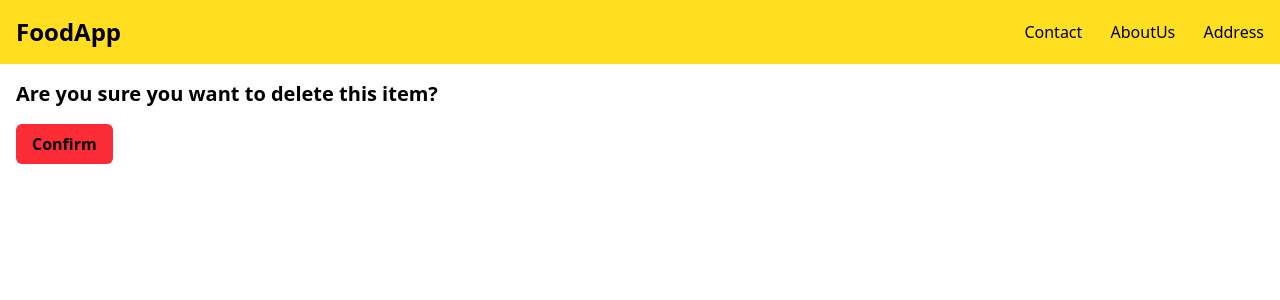
After one commit to mohibiology/Food-Menu-App, a Django app: template mysite/myapp/templates/myapp/item-delete.html in a window 1280 px wide. The commit adds this page. Shown: the top 300 px of the page. Run offline with Django 5.2, Linux system fonts and the light colour scheme; the template is opened without the code that fills it, so the values that code supplies are empty.

Commit message:
Crud completed

```diff
--- a/mysite/myapp/templates/myapp/detail.html
+++ b/mysite/myapp/templates/myapp/detail.html
@@ -9,8 +9,8 @@
             <div class="text-green-700 text-2xl font-bold">${{item.item_price}}</div>
             <div>{{item.item_description}}</div>
             <div>
-                <a class="bg-yellow-200 px-4 py-2 font-bold rounded-md" href="">Edit</a>
-                <a class="bg-red-500 px-4 py-2 font-bold rounded-md">Delete</a>
+                <a class="bg-yellow-200 px-4 py-2 font-bold rounded-md" href="{% url 'myapp:update_item' item.id %}">Edit</a>
+                <a class="bg-red-500 px-4 py-2 font-bold rounded-md" href="{% url 'myapp:delete_item' item.id %}">Delete</a>
             </div>
         </div>
     </div>
--- /dev/null
+++ b/mysite/myapp/templates/myapp/item-delete.html
@@ -0,0 +1,8 @@
+{% extends 'myapp/base.html'%}
+{% block body %}
+    <form method="POST">
+        {%csrf_token%}
+        <div class="font-bold text-xl px-4 py-4">Are you sure you want to delete this item?</div>
+        <button type="submit" class="bg-red-500 px-4 py-2 font-bold rounded-md mx-4">Confirm</button>
+    </form>
+{% endblock %}
--- a/mysite/myapp/urls.py
+++ b/mysite/myapp/urls.py
@@ -7,4 +7,6 @@ urlpatterns = [
     path('', views.index, name='index'),
     path('<int:id>',views.detail, name='detail'),
     path('add/', views.create_item, name='create_item'),
+    path('update/<int:id>/', views.update_item, name='update_item'),
+    path('delete/<int:id>/', views.delete_item, name='delete_item'),
 ]
```
Also changed, not shown: mysite/myapp/templates/myapp/item-form.html (+8 -5 lines), mysite/myapp/views.py (+18 -0 lines), mysite/db.sqlite3.
